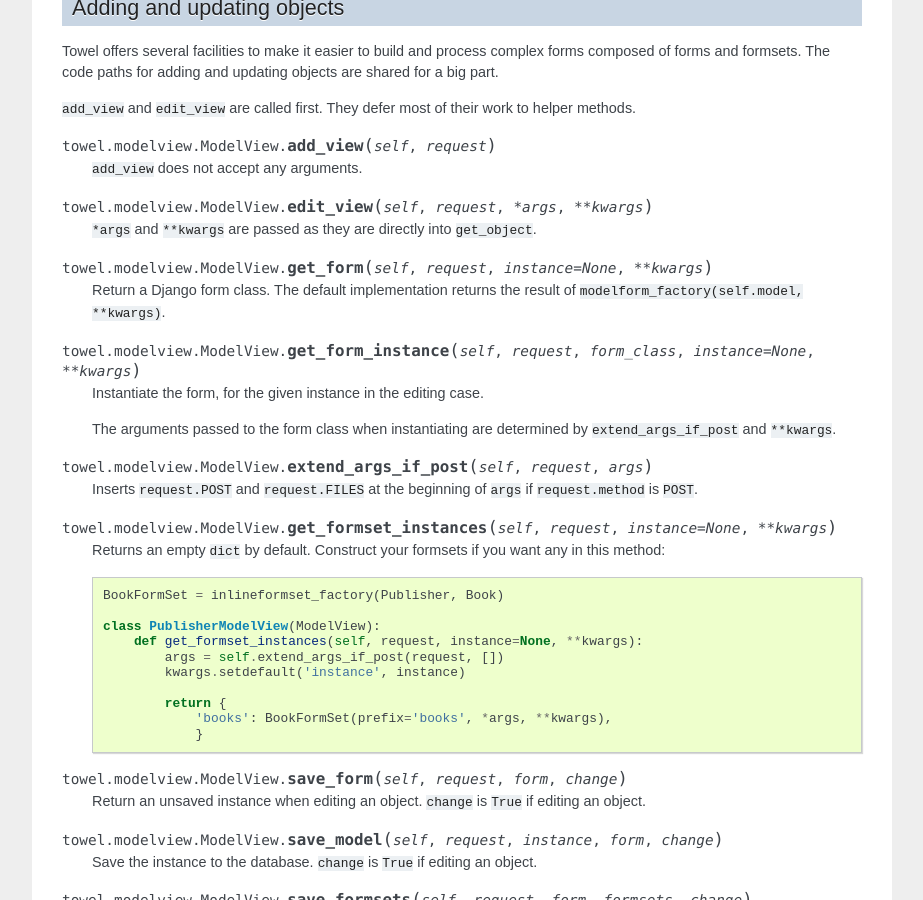
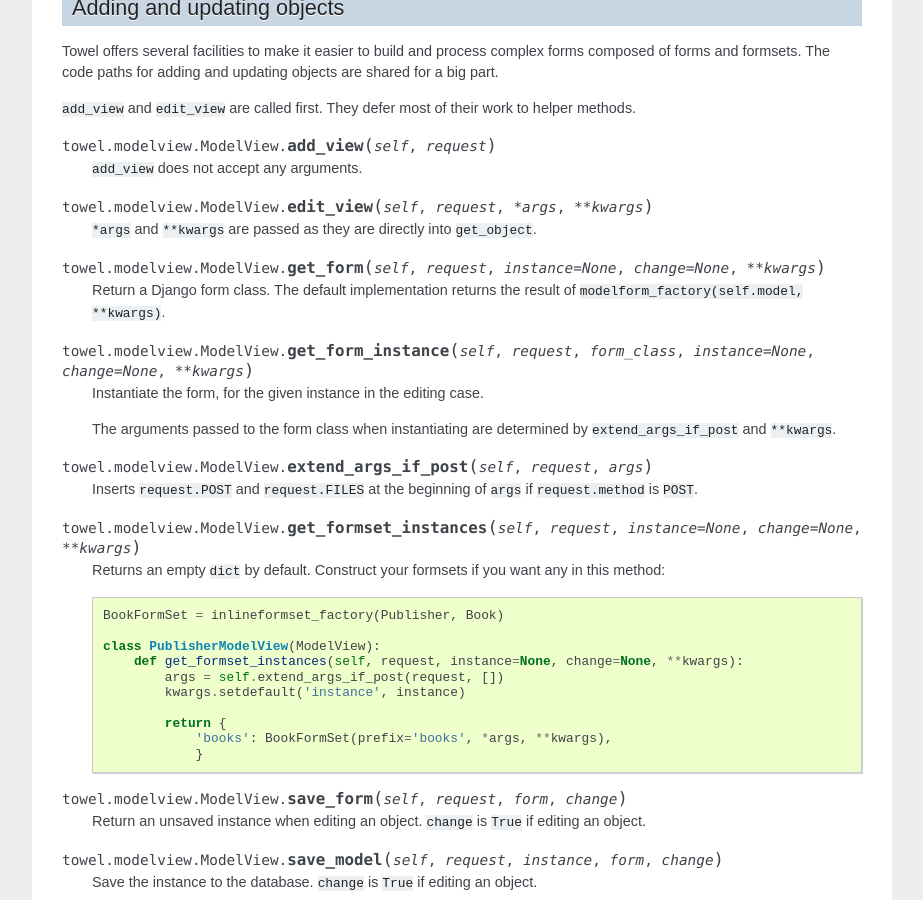
Before and after one commit to matthiask/towel, a Sphinx documentation site: the page built from docs/modelviews.txt, in a window 1280 px wide and 900 px high, scrolled down 4123 px. Shown: the whole window, without its empty margins (198-1121 px from the left). Built offline with Sphinx 7.4.7, drawn with Linux system fonts in a browser that asks for light colours.

Commit message:
Add change parameter to get_form.* docs

```diff
--- a/docs/modelviews.txt
+++ b/docs/modelviews.txt
@@ -300,13 +300,13 @@
    ``*args`` and ``**kwargs`` are passed as they are directly into ``get_object``.
 
 
-.. function:: get_form(self, request, instance=None, **kwargs)
+.. function:: get_form(self, request, instance=None, change=None, **kwargs)
 
    Return a Django form class. The default implementation returns the result
    of ``modelform_factory(self.model, **kwargs)``.
 
 
-.. function:: get_form_instance(self, request, form_class, instance=None, **kwargs)
+.. function:: get_form_instance(self, request, form_class, instance=None, change=None, **kwargs)
 
    Instantiate the form, for the given instance in the editing case.
 
@@ -320,7 +320,7 @@
    if ``request.method`` is ``POST``.
 
 
-.. function:: get_formset_instances(self, request, instance=None, **kwargs)
+.. function:: get_formset_instances(self, request, instance=None, change=None, **kwargs)
 
    Returns an empty ``dict`` by default. Construct your formsets if you want
    any in this method::
@@ -328,7 +328,7 @@
        BookFormSet = inlineformset_factory(Publisher, Book)
 
        class PublisherModelView(ModelView):
-           def get_formset_instances(self, request, instance=None, **kwargs):
+           def get_formset_instances(self, request, instance=None, change=None, **kwargs):
                args = self.extend_args_if_post(request, [])
                kwargs.setdefault('instance', instance)
 
```
